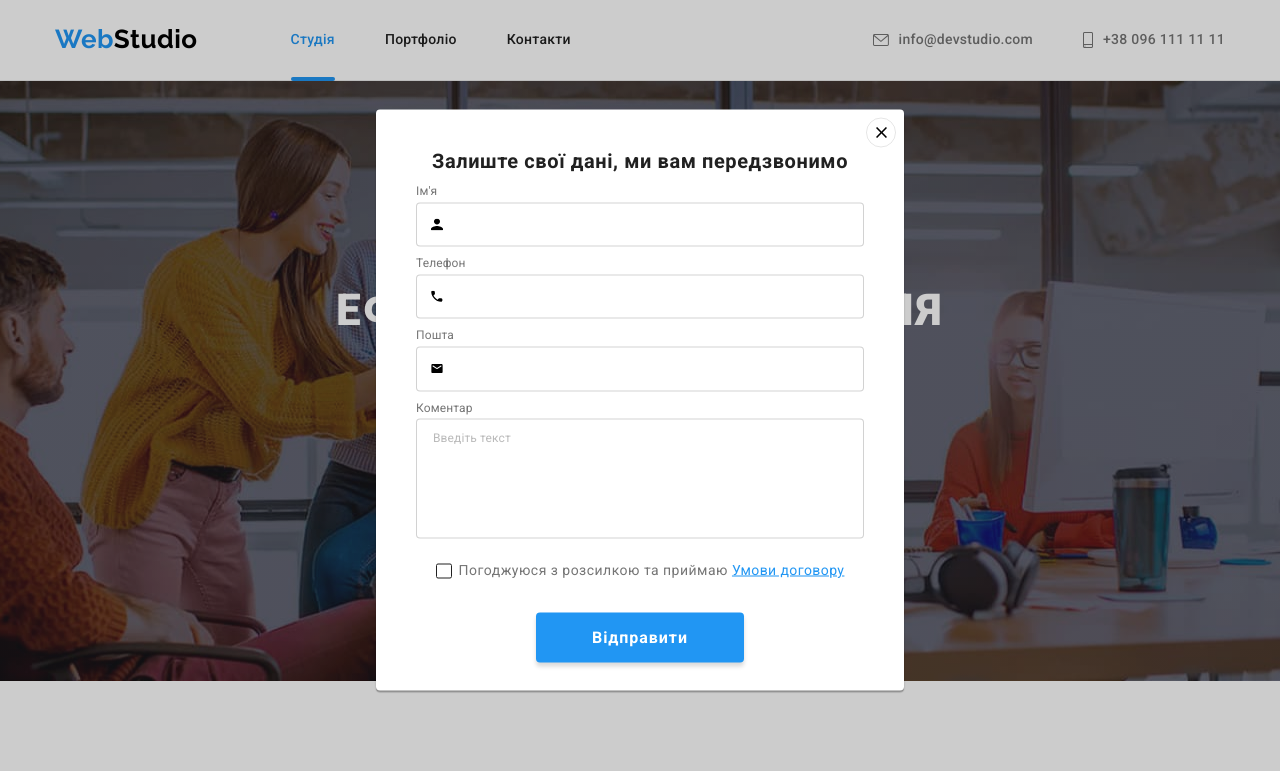
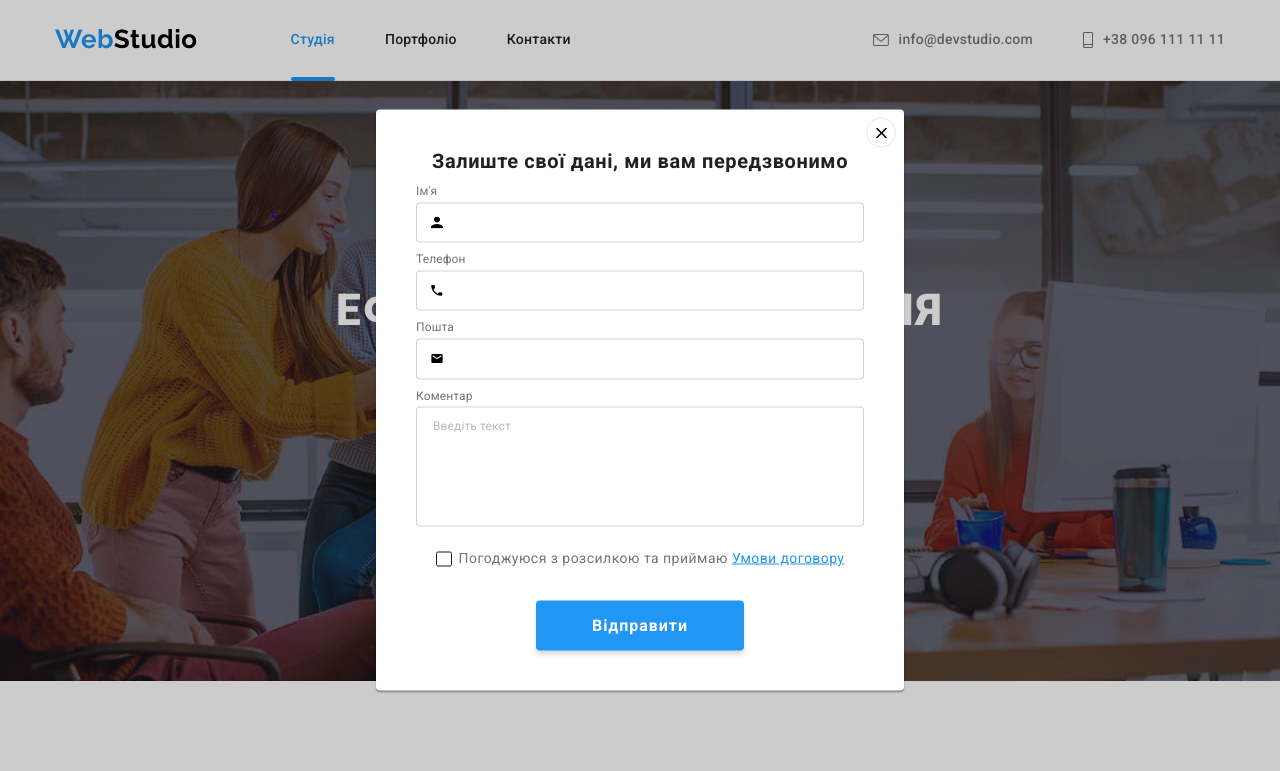
Before and after one commit to Avramenko-1994/goit-markup-hw-06, a plain HTML site: page index.html in a window 1280 px wide. Both pictures are taken after a click on the button "Замовити послугу". Shown: the top 771 px of the page. Drawn offline with nearby package versions, Linux system fonts and the light colour scheme.

Commit message:
Summary (required)

```diff
--- a/css/styles.css
+++ b/css/styles.css
@@ -619,11 +619,11 @@ border-color 250ms cubic-bezier(0.4, 0, 0.2, 1);
 
 .footer-form-container {
     margin-left: 93px;
+    padding-top: 10px;
 }
 
 .footer-form-text {
     padding: 0px 0px 0px 0px;
-    margin-top: 10px;
     margin-bottom: 20px;
 
     font-weight: 700;
@@ -821,7 +821,7 @@ border-color 250ms cubic-bezier(0.4, 0, 0.2, 1);
     position: absolute;
     top: 50%;
     left: 50%;
-
+    padding: 40px;
     width: 528px;
     height: 581px;
 
@@ -857,14 +857,6 @@ border-color 250ms cubic-bezier(0.4, 0, 0.2, 1);
 
 /* Форма */
 
-.modal-form {
-    width: 528px;
-    margin-left: auto;
-    margin-right: auto;
-    padding: 40px;
-
-}
-
 .form-title {
     margin-bottom: 12px;
 
@@ -885,6 +877,10 @@ border-color 250ms cubic-bezier(0.4, 0, 0.2, 1);
     margin-bottom: 10px;
 }
 
+.form-field:nth-child(5){
+    margin-bottom: 20px;
+}
+
 .form-label {
     margin-bottom: 4px;
 
@@ -898,7 +894,7 @@ border-color 250ms cubic-bezier(0.4, 0, 0.2, 1);
 .form-input {
     width: 100%;
     margin: 0;
-    padding: 12px 42px;
+    padding: 10px 42px;
     border: 1px solid rgba(33, 33, 33, 0.2);
     border-radius: 4px;
 
@@ -958,7 +954,6 @@ border-color 250ms cubic-bezier(0.4, 0, 0.2, 1);
     display: flex;
     align-items: center;
     justify-content: center;
-    margin-top: 20px;
     margin-bottom: 30px;
 }
 
@@ -967,9 +962,9 @@ border-color 250ms cubic-bezier(0.4, 0, 0.2, 1);
 }
 
 .checkbox-label {
-   display: flex;
-   justify-content: center;
-   align-items: center;
+    display: flex;
+    justify-content: center;
+    align-items: center;
 
     font-size: 14px;
     line-height: 1.71;
--- a/index.html
+++ b/index.html
@@ -541,7 +541,7 @@
     <div class="backdrop is-hidden" data-modal>
       <div class="modal">
         <button type="button" class="close-btn" data-modal-close>
-          <svg class="modal-icon" width="11" heith="11">
+          <svg class="modal-icon" width="11" height="11">
             <use href="./images/symbol-defs.svg#icon-Vector"></use>
           </svg>
         </button>
@@ -564,8 +564,8 @@
             </svg>
           </div>
           <div class="form-field">
-            <label class="form-label" for="email">Пошта</label>
-            <input class="form-input" type="email" name="email" id="email" />
+            <label class="form-label" for="mail">Пошта</label>
+            <input class="form-input" type="email" name="email" id="mail" />
             <svg class="input-icon" width="12" height="12">
               <use href="./images/symbol-defs.svg#icon-Vector-3"></use>
             </svg>
```
